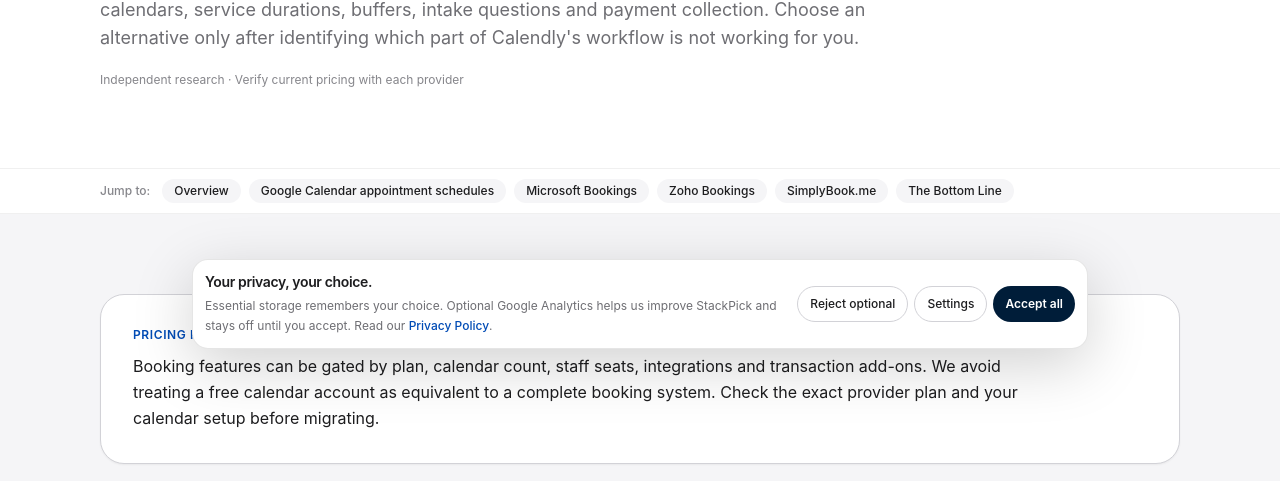
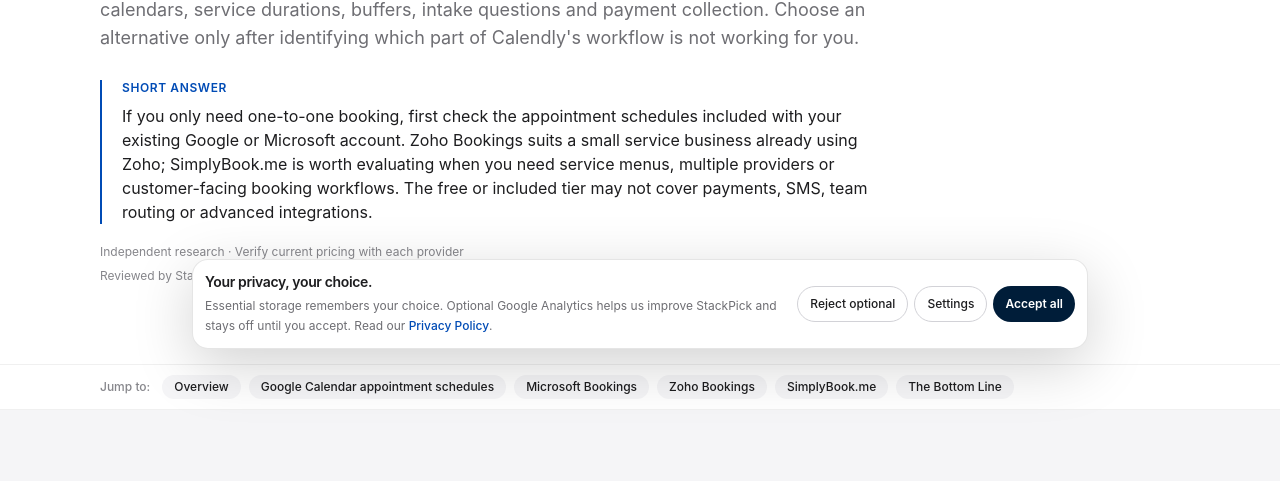
Before and after one commit to LinukaBandara/StackPick, a Next.js app: page /best/calendly-alternatives in a window 1280 px wide. Shown: the part 427-908 px from the top of the page. Built offline with nearby package versions, Linux system fonts and the light colour scheme; no server answers.

Commit message:
Add dated booking alternatives and official plan sources

```diff
--- a/app/best/calendly-alternatives/page.tsx
+++ b/app/best/calendly-alternatives/page.tsx
@@ -13,13 +13,15 @@ export default function Page() {
     <ComparisonArticle
       title="Best Calendly Alternatives"
       slug="calendly-alternatives"
+      reviewedOn="2026-11-07"
       intro="A scheduling tool should match the way customers actually book you. A solo consultant needs a reliable one-to-one booking link; a clinic or service business may need staff calendars, service durations, buffers, intake questions and payment collection. Choose an alternative only after identifying which part of Calendly's workflow is not working for you."
-      pricingNote="Booking features can be gated by plan, calendar count, staff seats, integrations and transaction add-ons. We avoid treating a free calendar account as equivalent to a complete booking system. Check the exact provider plan and your calendar setup before migrating."
+      quickAnswer="If you only need one-to-one booking, first check the appointment schedules included with your existing Google or Microsoft account. Zoho Bookings suits a small service business already using Zoho; SimplyBook.me is worth evaluating when you need service menus, multiple providers or customer-facing booking workflows. The free or included tier may not cover payments, SMS, team routing or advanced integrations."
+      pricingNote="Plan and feature sources checked November 7, 2026. Google appointment schedules depend on the Google account or Workspace edition; Microsoft Bookings is included only with eligible Microsoft 365 licenses and tenant settings. Zoho Bookings and SimplyBook.me have separate plan/feature limits for staff, calendar connections, booking volume, payments, SMS and integrations. Do not treat a personal calendar booking page as equivalent to a service-business booking system. Verify local payment-provider support and tax requirements before launch. Sources: Google https://support.google.com/calendar/answer/10729749; Microsoft https://www.microsoft.com/microsoft-365/business/scheduling-and-booking-app; Zoho https://www.zoho.com/bookings/plan-comparison.html; SimplyBook.me https://simplybook.me/en/pricing."
       tools={[
-        { name: "Google Calendar appointment schedules", bestFor: "Individuals and small teams already working in Google Calendar who need a straightforward booking page", freeOption: "Check which appointment-schedule features are included with your Google account or Workspace edition; advanced booking controls may depend on the plan.", tradeoff: "The calendar-native workflow is convenient, but it may not replace a dedicated service-booking system with staff routing, payments and more complex intake.", url: "https://calendar.google.com/" },
+        { name: "Google Calendar appointment schedules", bestFor: "Individuals and small teams already working in Google Calendar who need a straightforward booking page", freeOption: "Check which appointment-schedule features are included with your Google account or Workspace edition; advanced booking controls may depend on the plan.", tradeoff: "The calendar-native workflow is convenient, but it may not replace a dedicated service-booking system with staff routing, payments and more complex intake.", url: "https://support.google.com/calendar/answer/10729749" },
         { name: "Microsoft Bookings", bestFor: "Businesses already using Microsoft 365 that need staff availability and shared booking management", freeOption: "Confirm that your Microsoft 365 subscription includes Bookings and that the feature is enabled for your tenant.", tradeoff: "It makes most sense inside a Microsoft 365 environment. A business using Google Workspace or a mixed tool stack may face extra setup and administration.", url: "https://www.microsoft.com/microsoft-365/business/scheduling-and-booking-app" },
-        { name: "Zoho Bookings", bestFor: "Service businesses that already use Zoho CRM, Zoho Calendar or other Zoho applications", freeOption: "Review the current country-specific plan for staff, workspaces, booking pages and integrations before relying on a free allowance.", tradeoff: "The connected Zoho ecosystem can reduce handoffs, but businesses outside that ecosystem should compare the setup effort and integration requirements.", url: "https://www.zoho.com/bookings/" },
-        { name: "SimplyBook.me", bestFor: "Appointment-led businesses that need service menus, multiple providers and customer-facing booking flows", freeOption: "Check current booking-volume, feature and custom-feature allowances; the plan that supports a test booking may not support the full live workflow.", tradeoff: "Its service-business feature set can be useful, but more configuration and feature limits may be unnecessary for a simple one-person calendar.", url: "https://simplybook.me/" },
+        { name: "Zoho Bookings", bestFor: "Service businesses that already use Zoho CRM, Zoho Calendar or other Zoho applications", freeOption: "Review the current country-specific plan for staff, workspaces, booking pages and integrations before relying on a free allowance.", tradeoff: "The connected Zoho ecosystem can reduce handoffs, but businesses outside that ecosystem should compare the setup effort and integration requirements.", url: "https://www.zoho.com/bookings/plan-comparison.html" },
+        { name: "SimplyBook.me", bestFor: "Appointment-led businesses that need service menus, multiple providers and customer-facing booking flows", freeOption: "Check current booking-volume, feature and custom-feature allowances; the plan that supports a test booking may not support the full live workflow.", tradeoff: "Its service-business feature set can be useful, but more configuration and feature limits may be unnecessary for a simple one-person calendar.", url: "https://simplybook.me/en/pricing" },
       ]}
       bottomLine="For a solo professional, start with the calendar you already use and test its booking controls. For a Microsoft 365 or Zoho-based team, compare the native scheduling product before adding another vendor. Choose a dedicated service-booking platform when staff, services, customer intake or payments are central to the business."
     >
```
